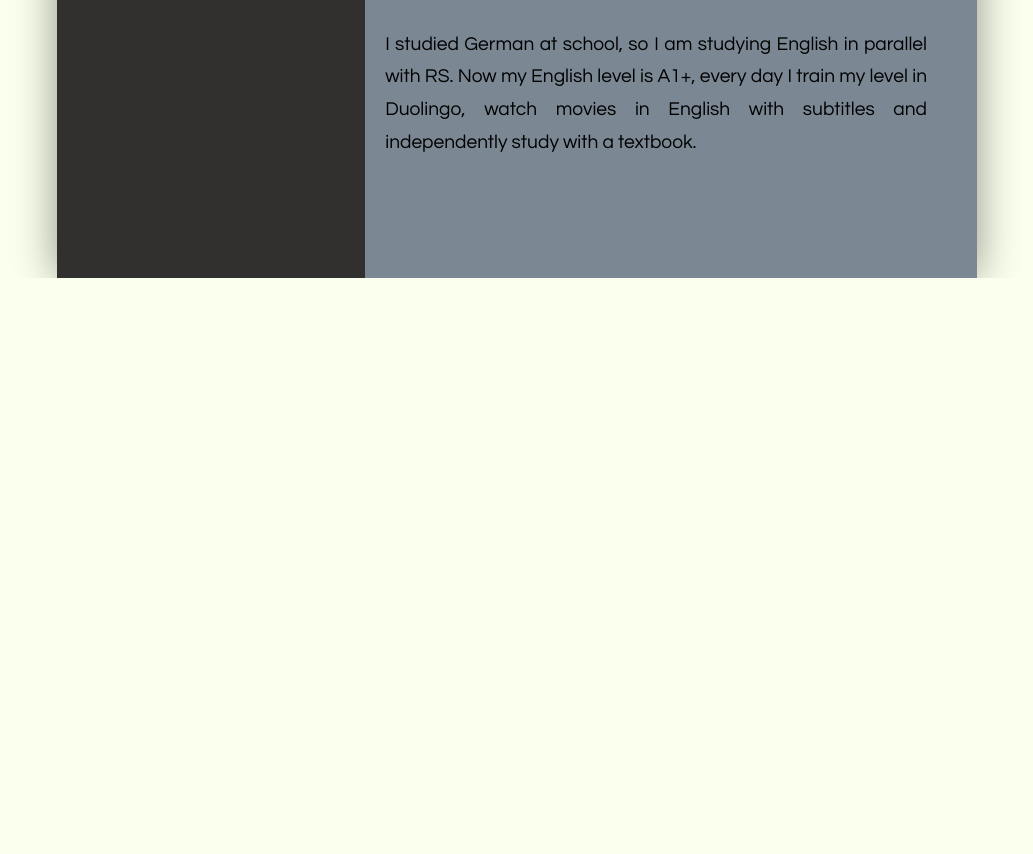
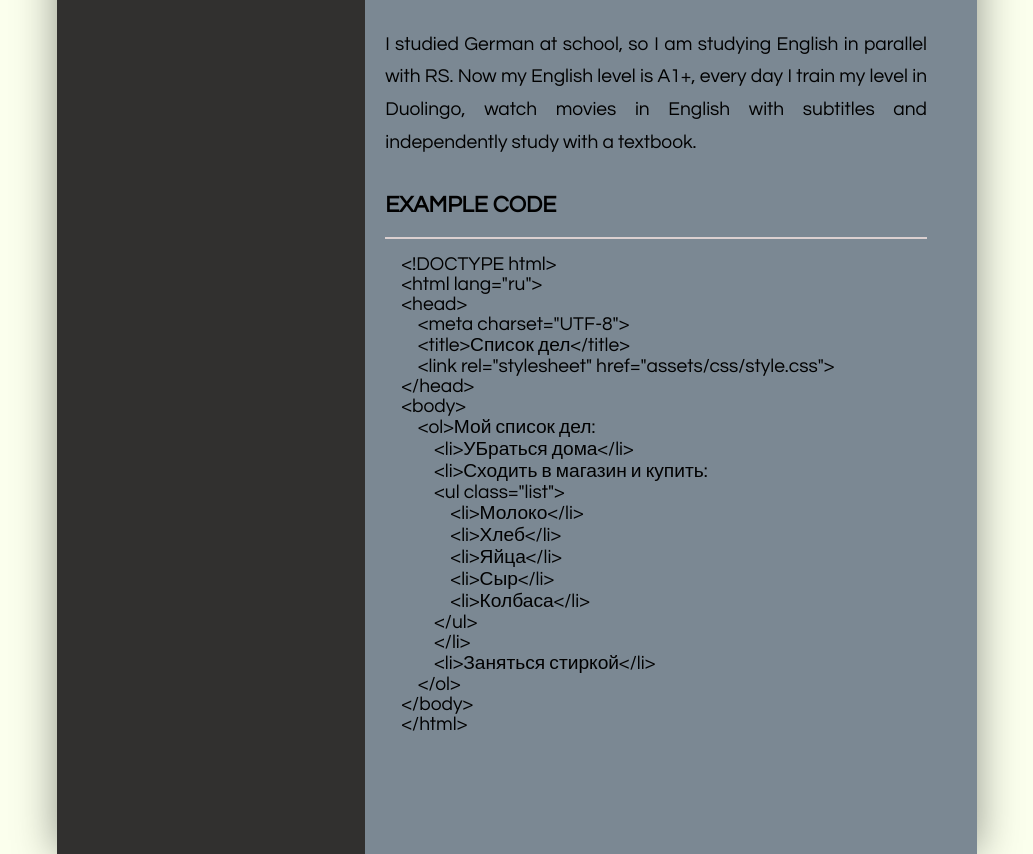
Before and after one commit to Nastyafro/rsschool-cv, a plain HTML site: page index.html in a window 1280 px wide. Shown: the part 569-1423 px from the top of the page, without its empty margins (123-1156 px from the left). Before the commit the page ends 847 px from the top, so only its background shows below. Drawn offline with Linux system fonts and the light colour scheme.

Commit message:
feat: example code

```diff
--- a/index.html
+++ b/index.html
@@ -42,8 +42,37 @@
                 <p>I studied German at school, so I am studying English in parallel with RS. Now my English level is A1+, every day I train my level in Duolingo, watch movies in English with subtitles and independently study with a textbook.</p>
             </article>
 
+            <article>
+                <h3>EXAMPLE CODE</h3>
+                <hr>
+                <!--ПРИМЕР КОДА -->
+                <pre>
+    &lt;!DOCTYPE html&gt;
+    &lt;html lang="ru"&gt;
+    &lt;head&gt;
+        &lt;meta charset="UTF-8"&gt;
+        &lt;title>Список дел&lt;/title&gt;
+        &lt;link rel="stylesheet" href="assets/css/style.css"&gt;
+    &lt;/head&gt;
+    &lt;body&gt;
+        &lt;ol&gt;Мой список дел:
+            &lt;li&gt;УБраться дома&lt;/li&gt;
+            &lt;li&gt;Сходить в магазин и купить:
+            &lt;ul class="list"&gt;
+                &lt;li&gt;Молоко&lt;/li&gt;
+                &lt;li&gt;Хлеб&lt;/li&gt;
+                &lt;li&gt;Яйца&lt;/li&gt;
+                &lt;li&gt;Сыр&lt;/li&gt;
+                &lt;li&gt;Колбаса&lt;/li&gt;
+            &lt;/ul&gt;
+            &lt;/li&gt;
+            &lt;li&gt;Заняться стиркой&lt;/li&gt;
+        &lt;/ol&gt;
+    &lt;/body&gt;
+    &lt;/html&gt;
+                </pre>
+            </article>
         </section>
-
     </main>
 
 </body>
```
